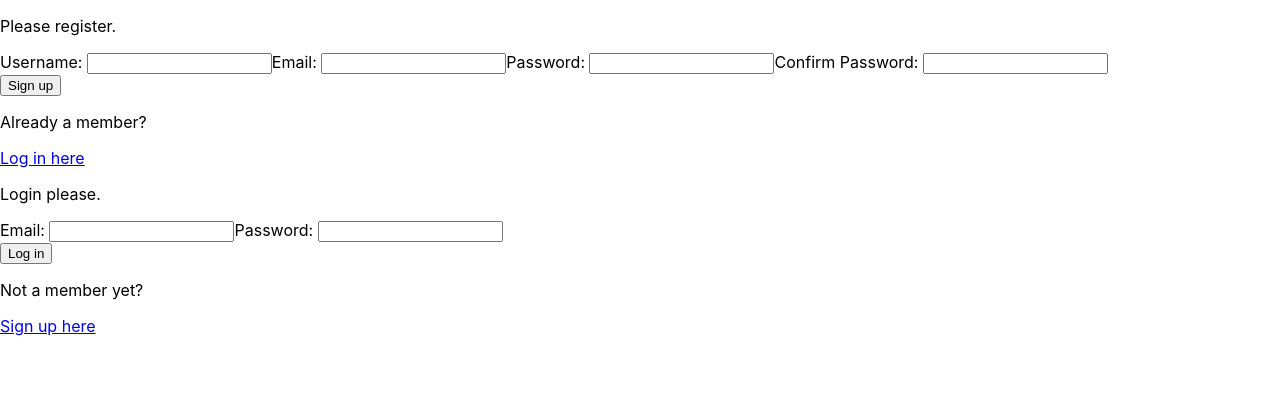
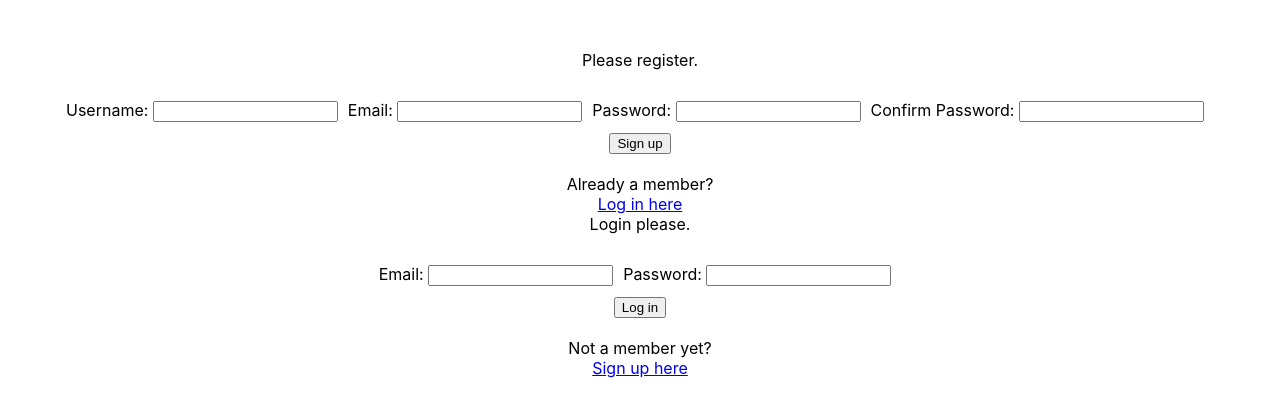
Before and after one commit to blinn26/react-auth-screencast, a React (Create React App) app: page / in a window 1280 px wide. Shown: the top 416 px of the page. Built offline with nearby package versions, Linux system fonts and the light colour scheme.

Commit message:
fix styles for legibility

```diff
--- a/src/App.js
+++ b/src/App.js
@@ -4,10 +4,10 @@ import Register from './Register';
 
 function App() {
   return (
-    <>
+    <div className="app">
       <Register />
       <Login />
-    </>
+    </div>
   );
 }
 
--- a/src/Login.js
+++ b/src/Login.js
@@ -33,12 +33,12 @@ function Login({ setIsLoggedIn }) {
           value={password}
           onChange={(e) => setPassword(e.target.value)}
         />
-        <div className='login__button-container'>
-          <button type='submit' className='login__link'>
-            Log in
-          </button>
+      </form>
+      <div className='login__button-container'>
+        <button type='submit' className='login__link'>
+          Log in
+        </button>
         </div>
-      </form>
       <div className='login__signup'>
         <p>Not a member yet?</p>
         <Link to='/register' className='signup__link'>
--- a/src/index.css
+++ b/src/index.css
@@ -7,6 +7,35 @@ body {
   -moz-osx-font-smoothing: grayscale;
 }
 
+.app {
+  text-align: center;
+  margin-top: 50px;
+}
+
+form {
+  margin-bottom: 10px;
+}
+
+input {
+  margin-right: 10px;
+}
+
+p {
+  margin: 0;
+}
+
+button {
+  margin-bottom: 20px;
+}
+
+.login__welcome {
+  margin-bottom: 30px;
+}
+
+.register__welcome {
+  margin-bottom: 30px;
+}
+
 code {
   font-family: source-code-pro, Menlo, Monaco, Consolas, 'Courier New',
     monospace;
```
